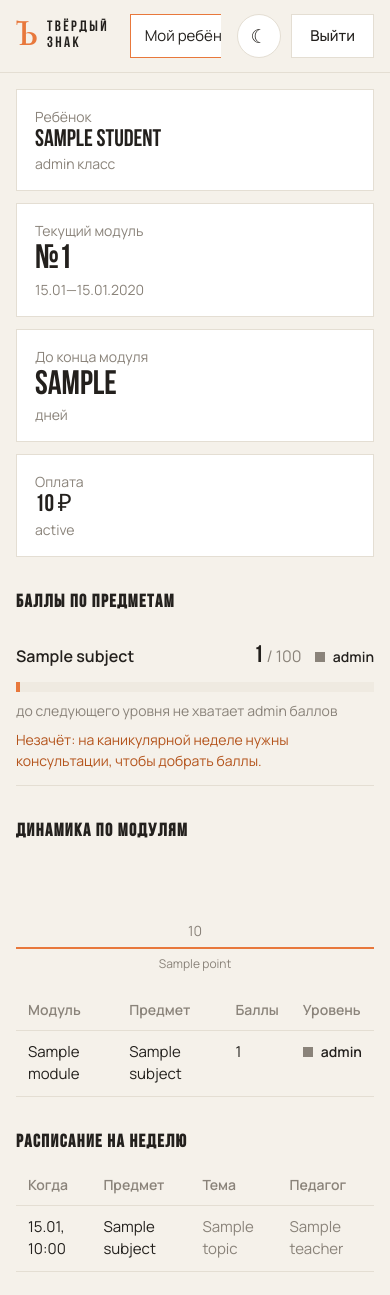
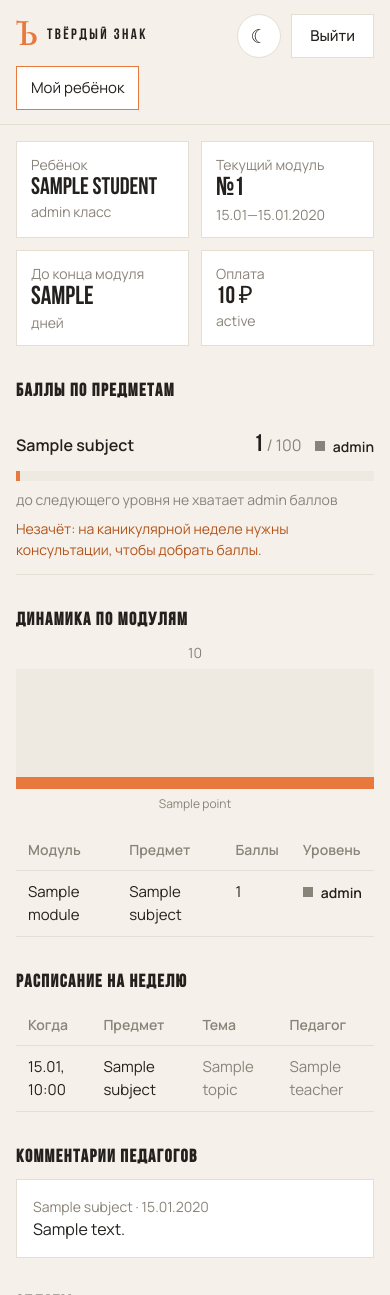
Before and after one commit to AntonSergeevich/tverdyy_znak, a Django app: template templates/cabinet/parent/home.html in a window 390 px wide. Shown: the top 1295 px of the page. Run offline with Django 5.2, Linux system fonts and the light colour scheme; the template is opened without the code that fills it: most values are stand-ins (such as "Sample title", 1, 10 or a date in 2020).

Commit message:
Мобильная вёрстка: убран горизонтальный скролл и починены карточки журнала
Проверено в headless-браузере на 390 px, а не на глаз в эмуляторе десктопа.

- html/body: overflow-x clip — декоративный «Ъ» бледнел за край и тянул
  за собой всю страницу вправо
- .site-nav: min-width 0 — flex-элемент с white-space: nowrap не сжимался
  меньше min-content и растягивал шапку на 414 px при вьюпорте 390
- шапка на узком экране: навигация уезжает на отдельную строку во всю
  ширину вместо щели между логотипом и кнопкой
- журнал занятия: в колоночной раскладке flex-basis задаёт высоту, из-за
  чего между именем ученика и полем балла зияло 180 px пустоты
- плитки кабинета родителя идут по две в ряд: три главных вопроса
  помещаются на экран без прокрутки
- график динамики: столбец переехал в дорожку фиксированной высоты,
  иначе flex сжимал его в линию и процент ничего не значил

Кроме вёрстки:
- seed_demo всегда переустанавливает демо-пароль: команда должна оставлять
  стенд в известном состоянии
- откачена правка тестовых настроек, добавлявшая Argon2 к MD5-хэшеру:
  запуск тестовых настроек против рабочей базы молча перехэшировал бы
  пароли в MD5
- DEBUG_TOOLBAR=False отключает панель в dev, когда нужен чистый скриншот
- WhiteNoise отключён в тестах: он шумел предупреждением об отсутствующем
  STATIC_ROOT

Co-Authored-By: Claude Opus 5 <noreply@anthropic.com>
Claude-Session: https://claude.ai/code/session_019H4X2HeDaua9dyofMBwy9T

```diff
--- a/apps/journal/management/commands/seed_demo.py
+++ b/apps/journal/management/commands/seed_demo.py
@@ -175,9 +175,13 @@ class Command(BaseCommand):
     def _user(self, email: str, last_name: str, first_name: str) -> User:
         user = User.objects.filter(email=email).first()
         if user is None:
-            user = User.objects.create_user(
+            return User.objects.create_user(
                 email=email, password=DEMO_PASSWORD, last_name=last_name, first_name=first_name
             )
+        # Пароль переустанавливаем всегда: команда должна оставлять стенд
+        # в известном состоянии, а не в том, до которого его довели опыты.
+        user.set_password(DEMO_PASSWORD)
+        user.save(update_fields=["password", "updated_at"])
         return user
 
     @staticmethod
--- a/config/settings/dev.py
+++ b/config/settings/dev.py
@@ -1,4 +1,6 @@
 """Настройки разработки. На проде не использовать."""
+from decouple import config
+
 from .base import *  # noqa: F403
 
 DEBUG = True
@@ -9,7 +11,9 @@ MIDDLEWARE.insert(1, "debug_toolbar.middleware.DebugToolbarMiddleware")  # noqa:
 INTERNAL_IPS = ["127.0.0.1"]
 
 # Проверка N+1 в dev: панель показывает число запросов на каждой странице (ТЗ 9.1).
-DEBUG_TOOLBAR_CONFIG = {"SHOW_TOOLBAR_CALLBACK": lambda request: DEBUG}
+# DEBUG_TOOLBAR=False отключает её, когда нужен чистый скриншот вёрстки.
+_TOOLBAR_ON = config("DEBUG_TOOLBAR", default=True, cast=bool)
+DEBUG_TOOLBAR_CONFIG = {"SHOW_TOOLBAR_CALLBACK": lambda request: DEBUG and _TOOLBAR_ON}
 
 EMAIL_BACKEND = "django.core.mail.backends.console.EmailBackend"
 
--- a/static/css/site.css
+++ b/static/css/site.css
@@ -78,9 +78,13 @@
 
 /* ─── База ───────────────────────────────────────────────────────────────── */
 *, *::before, *::after { box-sizing: border-box; }
-html { -webkit-text-size-adjust: 100%; scroll-behavior: smooth; }
+/* Декоративный «Ъ» намеренно выходит за край макета. clip, а не hidden:
+   hidden сломал бы position: sticky у шапки. Нужен и на html, и на body —
+   иначе горизонтальный скролл остаётся на корневом элементе. */
+html { -webkit-text-size-adjust: 100%; scroll-behavior: smooth; overflow-x: clip; }
 body {
   margin: 0;
+  overflow-x: clip;
   background: var(--paper);
   color: var(--ink);
   font-family: 'Manrope', system-ui, -apple-system, 'Segoe UI', sans-serif;
@@ -138,6 +142,9 @@ h2.h-display { font-size: clamp(28px, 3.4vw, 48px); line-height: 1.05; text-wrap
 .site-nav {
   display: flex; gap: 22px; align-items: center; flex: 1 1 auto; justify-content: center;
   overflow-x: auto; white-space: nowrap; scrollbar-width: none;
+  /* Без min-width: 0 flex-элемент не сжимается меньше своего min-content,
+     и nowrap-навигация растягивает всю страницу на мобильном. */
+  min-width: 0;
 }
 .site-nav::-webkit-scrollbar { display: none; }
 .site-nav a { font-size: 15px; color: var(--ink-2); min-height: 44px; display: flex; align-items: center; }
@@ -304,7 +311,7 @@ input[type=range]::-moz-range-thumb {
 
 /* ─── Кабинет ────────────────────────────────────────────────────────────── */
 .cabinet__body { padding: clamp(16px, 3vw, 32px) var(--pad-x); max-width: 1440px; margin: 0 auto; width: 100%; }
-.cabinet-nav { display: flex; gap: 8px; overflow-x: auto; white-space: nowrap; scrollbar-width: none; }
+.cabinet-nav { display: flex; gap: 8px; overflow-x: auto; white-space: nowrap; scrollbar-width: none; min-width: 0; }
 .cabinet-nav::-webkit-scrollbar { display: none; }
 .cabinet-nav a {
   min-height: 44px; display: inline-flex; align-items: center; padding: 0 14px;
@@ -382,13 +389,38 @@ table.data th { font-size: 14px; color: var(--ink-3); font-weight: 600; }
 .goal__badge { font-size: 13px; border: 1px solid var(--line); padding: 3px 8px; color: var(--ink-3); }
 .goal__badge--hidden { border-color: var(--accent); color: var(--accent-2); }
 
-.bars { display: flex; align-items: flex-end; gap: 6px; height: 120px; }
-.bars__item { flex: 1 1 0; display: flex; flex-direction: column; justify-content: flex-end; align-items: center; gap: 6px; }
-.bars__bar { width: 100%; background: var(--accent); min-height: 2px; }
-.bars__caption { font-size: 12px; color: var(--ink-3); }
+/* Простой график без библиотек: колонка = средний балл за модуль.
+   Столбец лежит в дорожке фиксированной высоты — иначе flex сжимает его
+   и процент высоты перестаёт что-либо значить. */
+.bars { display: flex; align-items: flex-end; gap: 8px; }
+.bars__item { flex: 1 1 0; display: flex; flex-direction: column; align-items: center; gap: 6px; }
+.bars__track { width: 100%; height: 120px; display: flex; align-items: flex-end; background: var(--track); }
+.bars__bar { width: 100%; background: var(--accent); min-height: 3px; flex: none; }
+.bars__caption { font-size: 12px; color: var(--ink-3); text-align: center; }
+
+/* Мобильный — основной сценарий, а не адаптив постфактум (ТЗ 5).
+   На узком экране навигация уезжает на свою строку во всю ширину:
+   зажатая между логотипом и CTA, она нечитаема и в неё не попасть пальцем. */
+@media (max-width: 760px) {
+  :root { --header-h: 116px; }
+  .site-header { flex-wrap: wrap; row-gap: 8px; }
+  .site-nav, .cabinet-nav { order: 3; flex: 1 0 100%; justify-content: flex-start; gap: 8px; }
+  .site-nav { gap: 18px; }
+}
 
 @media (max-width: 640px) {
-  .journal-row { flex-direction: column; align-items: stretch; }
-  .journal-row__points, .journal-row__comment, .journal-row__state { flex: 1 1 auto; }
-  .site-nav { justify-content: flex-start; }
+  /* Журнал на телефоне — карточки, а не таблица с горизонтальным скроллом.
+     В колоночном flex-контейнере flex-basis задаёт высоту, поэтому базисы
+     строчной раскладки здесь обязательно сбрасываются. */
+  .journal-row { flex-direction: column; align-items: stretch; gap: 8px; }
+  .journal-row__name,
+  .journal-row__points,
+  .journal-row__comment,
+  .journal-row__state { flex: 0 0 auto; }
+  .hero__mark { right: -24px; top: -32px; }
+
+  /* Главный экран родителя должен отвечать на три вопроса без прокрутки:
+     на телефоне плитки идут по две в ряд, а не колонкой. */
+  .stat { flex: 1 1 140px; padding: 12px 14px; }
+  .stat__value { font-size: 26px; }
 }
--- a/templates/cabinet/parent/home.html
+++ b/templates/cabinet/parent/home.html
@@ -87,7 +87,9 @@
     {% for point in dynamics %}
       <div class="bars__item">
         <span class="small muted">{{ point.average|points }}</span>
-        <div class="bars__bar" style="height:{{ point.average|percent_of:100 }}%"></div>
+        <div class="bars__track">
+          <div class="bars__bar" style="height:{{ point.average|percent_of:100 }}%"></div>
+        </div>
         <span class="bars__caption">{{ point.label }}</span>
       </div>
     {% endfor %}
```
Also changed, not shown: config/settings/test.py (+7 -0 lines).
